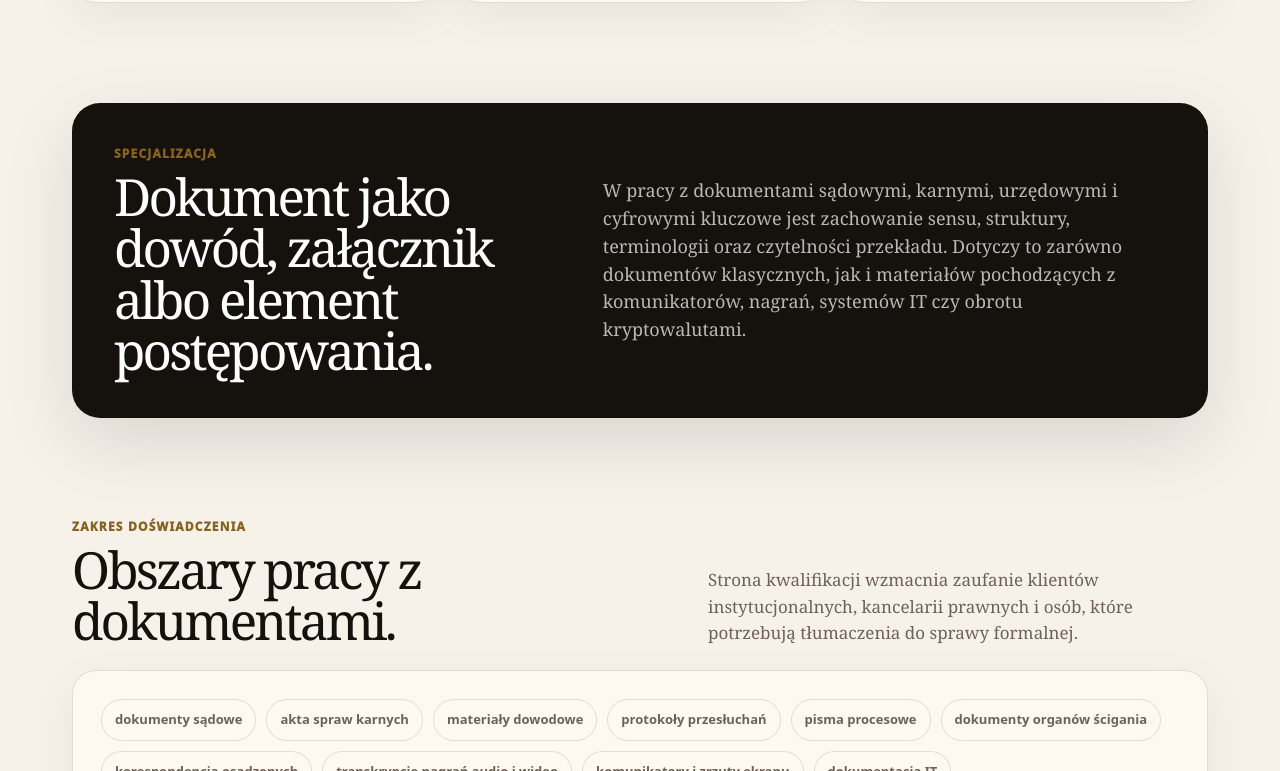
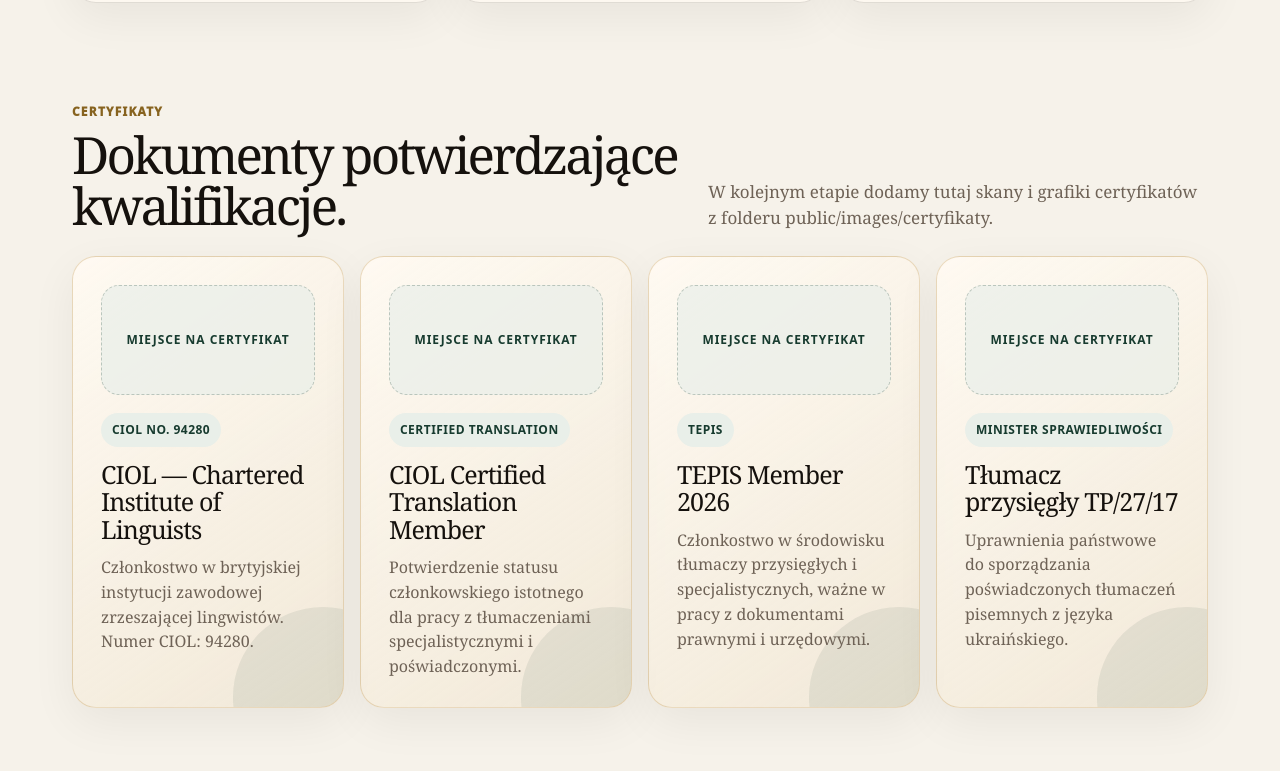
Before and after one commit to tzdh4c2pyw-tech/vadym-rekel-tlumacz, a Next.js app: page /kwalifikacje in a window 1280 px wide. Shown: the part 1729-2500 px from the top of the page. Built offline with nearby package versions, Linux system fonts and the light colour scheme.

Commit message:
add certificate section

```diff
--- a/app/kwalifikacje/page.tsx
+++ b/app/kwalifikacje/page.tsx
@@ -36,6 +36,29 @@ const qualifications = [
     title: "Prawo karne materialne i procesowe",
     text: "Specjalizacja istotna przy tłumaczeniu dokumentów wykorzystywanych w postępowaniach karnych, przygotowawczych, dowodowych i sądowych.",
     tag: "Sprawy karne"
+  }
+];
+
+const certificates = [
+  {
+    title: "CIOL — Chartered Institute of Linguists",
+    text: "Członkostwo w brytyjskiej instytucji zawodowej zrzeszającej lingwistów. Numer CIOL: 94280.",
+    tag: "CIOL no. 94280"
+  },
+  {
+    title: "CIOL Certified Translation Member",
+    text: "Potwierdzenie statusu członkowskiego istotnego dla pracy z tłumaczeniami specjalistycznymi i poświadczonymi.",
+    tag: "Certified Translation"
+  },
+  {
+    title: "TEPIS Member 2026",
+    text: "Członkostwo w środowisku tłumaczy przysięgłych i specjalistycznych, ważne w pracy z dokumentami prawnymi i urzędowymi.",
+    tag: "TEPIS"
+  },
+  {
+    title: "Tłumacz przysięgły TP/27/17",
+    text: "Uprawnienia państwowe do sporządzania poświadczonych tłumaczeń pisemnych z języka ukraińskiego.",
+    tag: "Minister Sprawiedliwości"
   }
 ];
 
@@ -156,6 +179,10 @@ export default function KwalifikacjePage() {
           font-size: 13px;
           font-weight: 750;
           color: var(--muted);
+        }
+
+        .nav-links a:hover {
+          color: var(--ink);
         }
 
         .nav-cta {
@@ -333,6 +360,12 @@ export default function KwalifikacjePage() {
           gap: 16px;
         }
 
+        .certificate-grid {
+          display: grid;
+          grid-template-columns: repeat(4, 1fr);
+          gap: 16px;
+        }
+
         .card {
           border: 1px solid var(--line);
           background: rgba(255,250,242,0.76);
@@ -353,6 +386,52 @@ export default function KwalifikacjePage() {
           color: var(--muted);
           font-size: 16px;
           line-height: 1.55;
+        }
+
+        .certificate-card {
+          min-height: 260px;
+          background:
+            linear-gradient(145deg, rgba(255,250,242,0.92), rgba(239,228,207,0.66));
+          border-color: rgba(182, 138, 58, 0.28);
+          position: relative;
+          overflow: hidden;
+        }
+
+        .certificate-card::after {
+          content: "";
+          position: absolute;
+          width: 180px;
+          height: 180px;
+          right: -70px;
+          bottom: -80px;
+          border-radius: 50%;
+          background: rgba(23, 59, 47, 0.08);
+        }
+
+        .certificate-card h3,
+        .certificate-card p,
+        .certificate-card .tag {
+          position: relative;
+          z-index: 1;
+        }
+
+        .certificate-placeholder {
+          margin-bottom: 18px;
+          width: 100%;
+          height: 110px;
+          border-radius: 18px;
+          border: 1px dashed rgba(23, 59, 47, 0.24);
+          background: rgba(233, 239, 233, 0.72);
+          display: grid;
+          place-items: center;
+          color: var(--green);
+          font-family: ui-sans-serif, system-ui, -apple-system, BlinkMacSystemFont, "Segoe UI", sans-serif;
+          font-size: 12px;
+          font-weight: 900;
+          text-transform: uppercase;
+          letter-spacing: 0.08em;
+          position: relative;
+          z-index: 1;
         }
 
         .tag {
@@ -458,6 +537,12 @@ export default function KwalifikacjePage() {
           flex-wrap: wrap;
         }
 
+        @media (max-width: 1100px) {
+          .certificate-grid {
+            grid-template-columns: repeat(2, 1fr);
+          }
+        }
+
         @media (max-width: 980px) {
           .nav-links {
             display: none;
@@ -481,6 +566,12 @@ export default function KwalifikacjePage() {
 
           .section-intro {
             margin-top: 14px;
+          }
+        }
+
+        @media (max-width: 620px) {
+          .certificate-grid {
+            grid-template-columns: 1fr;
           }
         }
 
@@ -601,6 +692,30 @@ export default function KwalifikacjePage() {
       </section>
 
       <section className="section">
+        <div className="section-header">
+          <div>
+            <div className="section-kicker">Certyfikaty</div>
+            <h2>Dokumenty potwierdzające kwalifikacje.</h2>
+          </div>
+          <p className="section-intro">
+            W kolejnym etapie dodamy tutaj skany i grafiki certyfikatów z folderu
+            public/images/certyfikaty.
+          </p>
+        </div>
+
+        <div className="certificate-grid">
+          {certificates.map((item) => (
+            <article className="card certificate-card" key={item.title}>
+              <div className="certificate-placeholder">Miejsce na certyfikat</div>
+              <span className="tag">{item.tag}</span>
+              <h3>{item.title}</h3>
+              <p>{item.text}</p>
+            </article>
+          ))}
+        </div>
+      </section>
+
+      <section className="section">
         <div className="dark-band">
           <div>
             <div className="section-kicker">Specjalizacja</div>
```
